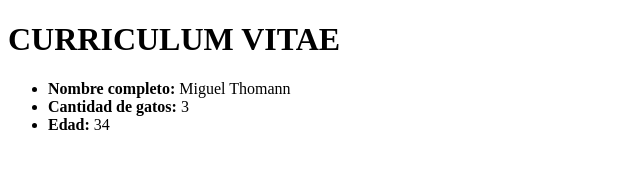
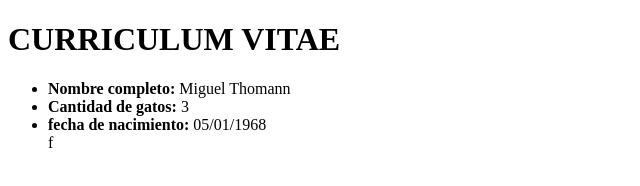
Before and after one commit to mathomann49/Nucba_2717, a plain HTML site: page clase_2/index.html in a window 1280 px wide. Shown: the whole page, without its empty margins (0-640 px from the left). Drawn offline with Linux system fonts and the light colour scheme.

Commit message:
cambio a fecha de nacimiento

```diff
--- a/clase_2/index.html
+++ b/clase_2/index.html
@@ -11,7 +11,7 @@
     <UL>
         <li><b>Nombre completo:</b> Miguel Thomann</li>
         <li><b>Cantidad de gatos:</b> 3</li>
-        <li><b>Edad:</b> 34</li>
+        <li><b>fecha de nacimiento:</b> 05/01/1968</li>f
     </UL>
 </body>
 </html>
```
